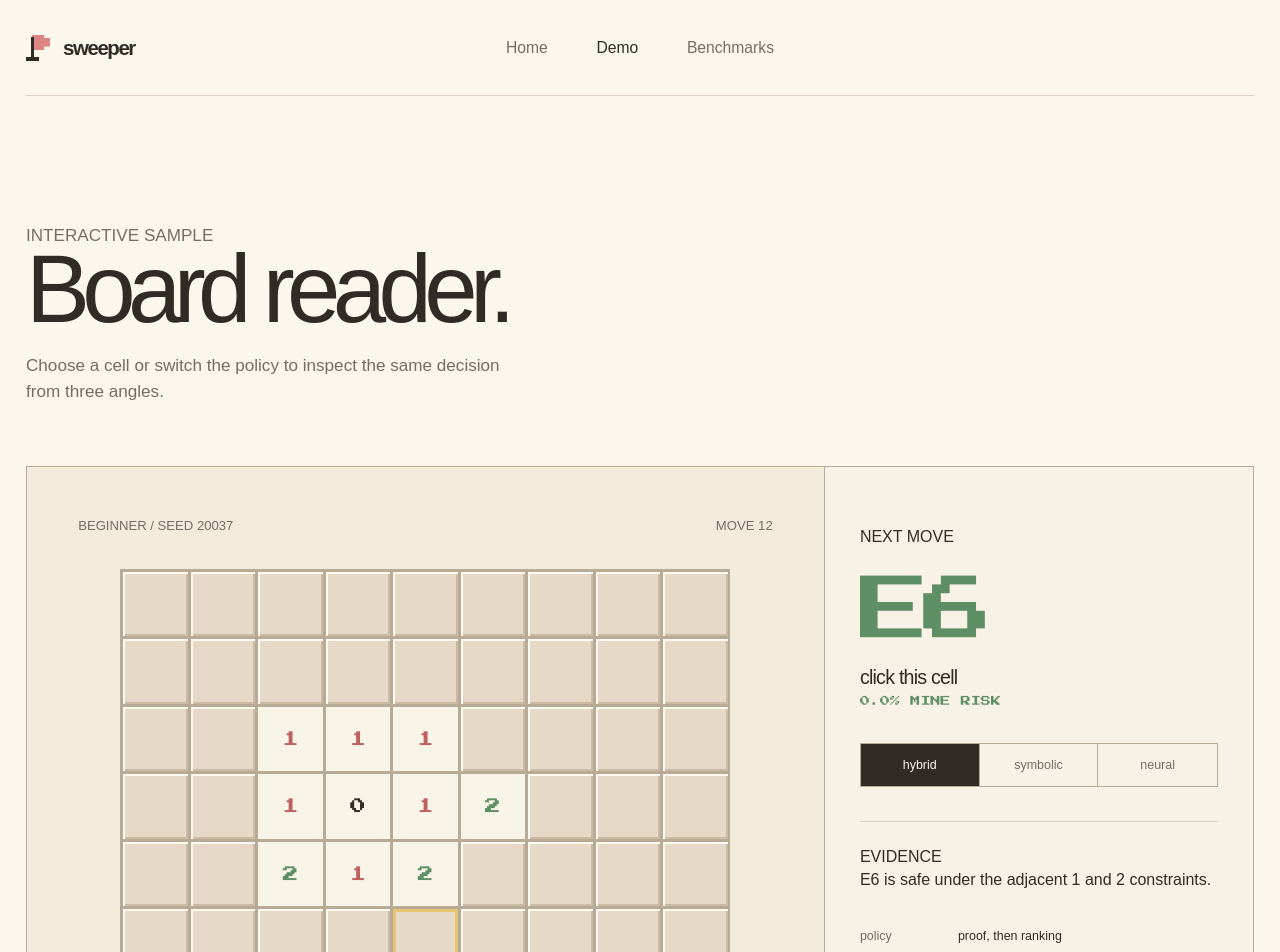
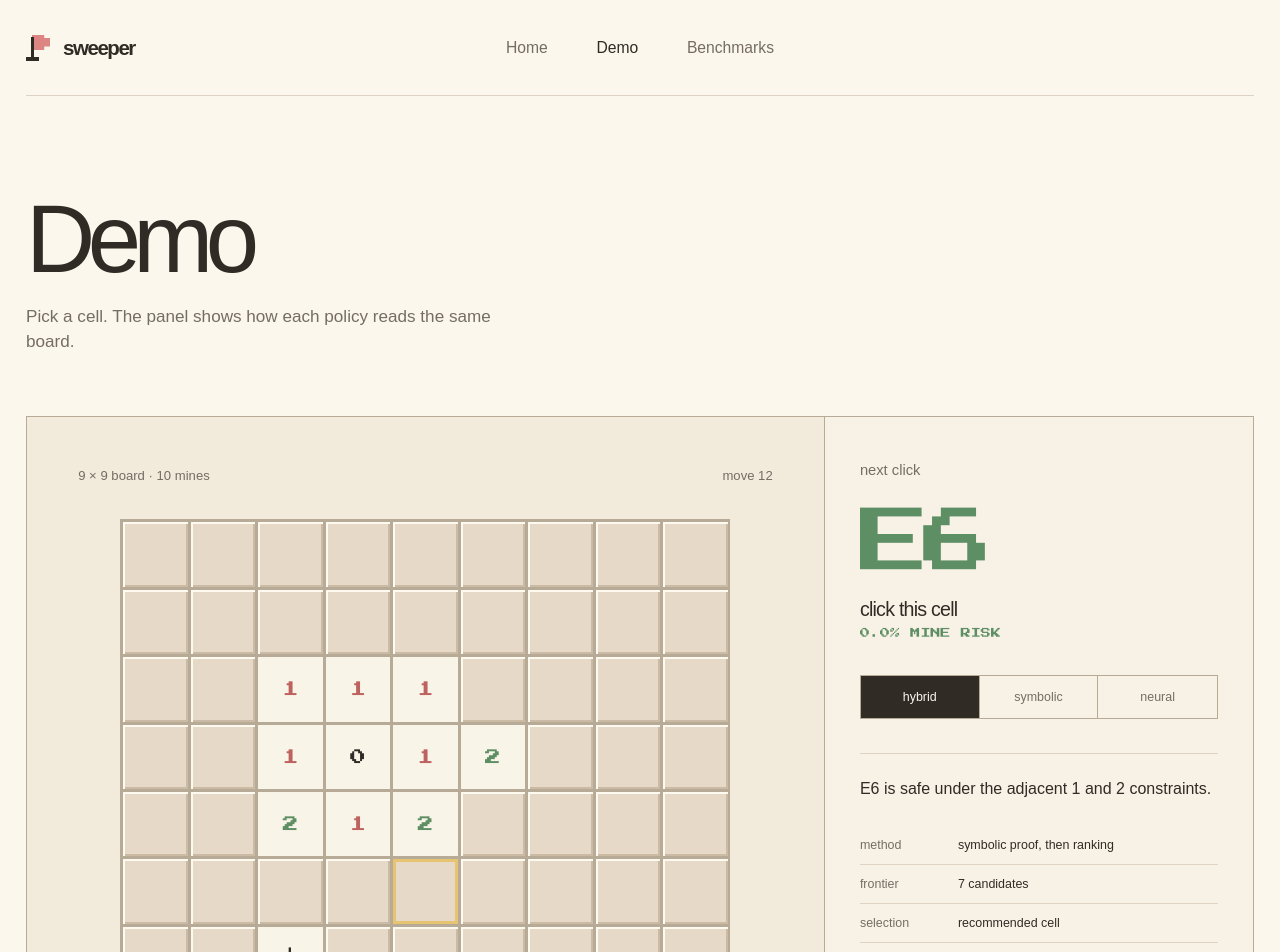
Before and after one commit to shlokrj/sweeper, a Next.js app in the folder web/: page /demo in a window 1280 px wide. Shown: the top 952 px of the page. Built offline with nearby package versions, Linux system fonts and the light colour scheme; a web font is replaced by a local one.

Commit message:
feat(web): simplify the board demo

```diff
--- a/web/app/demo/page.tsx
+++ b/web/app/demo/page.tsx
@@ -1,6 +1,7 @@
 "use client";
 
 import { useState } from "react";
+import { FlagMark } from "../components/flag-mark";
 import { SiteNav } from "../components/site-nav";
 
 type Cell = "covered" | "flag" | number;
@@ -20,21 +21,9 @@ const board: Cell[][] = [
 
 const columns = ["A", "B", "C", "D", "E", "F", "G", "H", "I"];
 const details: Record<Agent, { risk: string; method: string; evidence: string }> = {
-  hybrid: {
-    risk: "0.0%",
-    method: "proof, then ranking",
-    evidence: "E6 is safe under the adjacent 1 and 2 constraints.",
-  },
-  symbolic: {
-    risk: "0.0%",
-    method: "constraint propagation",
-    evidence: "E6 is a direct safe-cell deduction.",
-  },
-  neural: {
-    risk: "0.8%",
-    method: "CNN probability estimate",
-    evidence: "E6 has the lowest mine probability on this frontier.",
-  },
+  hybrid: { risk: "0.0%", method: "symbolic proof, then ranking", evidence: "E6 is safe under the adjacent 1 and 2 constraints." },
+  symbolic: { risk: "0.0%", method: "constraint propagation", evidence: "E6 is a direct safe-cell deduction." },
+  neural: { risk: "0.8%", method: "CNN probability estimate", evidence: "E6 has the lowest mine probability on this frontier." },
 };
 
 export default function DemoPage() {
@@ -46,14 +35,13 @@ export default function DemoPage() {
     <main className="site-page inner-page">
       <SiteNav active="demo" />
       <section className="inner-heading">
-        <p className="signal-label">INTERACTIVE SAMPLE</p>
-        <h1>Board reader.</h1>
-        <p>Choose a cell or switch the policy to inspect the same decision from three angles.</p>
+        <h1>Demo</h1>
+        <p>Pick a cell. The panel shows how each policy reads the same board.</p>
       </section>
 
       <section className="demo-surface" aria-label="Minesweeper demo">
         <div className="demo-board-area">
-          <div className="demo-meta"><span>BEGINNER / SEED 20037</span><span>MOVE 12</span></div>
+          <div className="demo-meta"><span>9 × 9 board · 10 mines</span><span>move 12</span></div>
           <div className="demo-board" role="grid" aria-label="Minesweeper board">
             {board.flatMap((row, rowIndex) => row.map((cell, columnIndex) => {
               const coordinate = `${columns[columnIndex]}${rowIndex + 1}`;
@@ -69,31 +57,28 @@ export default function DemoPage() {
                   role="gridcell"
                   type="button"
                 >
-                  {cell === "flag" ? "⚑" : cell === "covered" ? "" : cell}
+                  {cell === "flag" ? <FlagMark compact /> : cell === "covered" ? "" : cell}
                 </button>
               );
             }))}
           </div>
-          <div className="demo-board-key"><span><i className="key-green" /> proven safe</span><span><i className="key-amber" /> estimated risk</span><span>selected / {selected}</span></div>
+          <div className="demo-board-key"><span><i className="key-green" /> safe</span><span><i className="key-red" /> risk</span><span>selected {selected}</span></div>
         </div>
 
         <aside className="demo-decision">
-          <p className="signal-label">NEXT MOVE</p>
+          <p className="decision-label">next click</p>
           <div className="decision-coordinate">E6</div>
           <p className="decision-command">click this cell</p>
-          <p className="decision-risk">{current.risk} MINE RISK</p>
+          <p className="decision-risk">{current.risk} mine risk</p>
           <div className="agent-tabs" role="group" aria-label="Agent policy">
             {(Object.keys(details) as Agent[]).map((name) => (
-              <button className={agent === name ? "is-active" : ""} key={name} onClick={() => setAgent(name)} type="button">
-                {name}
-              </button>
+              <button className={agent === name ? "is-active" : ""} key={name} onClick={() => setAgent(name)} type="button">{name}</button>
             ))}
           </div>
           <div className="decision-evidence">
-            <p className="signal-label">EVIDENCE</p>
             <p>{current.evidence}</p>
             <dl>
-              <div><dt>policy</dt><dd>{current.method}</dd></div>
+              <div><dt>method</dt><dd>{current.method}</dd></div>
               <div><dt>frontier</dt><dd>7 candidates</dd></div>
               <div><dt>selection</dt><dd>{selected === "E6" ? "recommended cell" : "manual check"}</dd></div>
             </dl>
```
